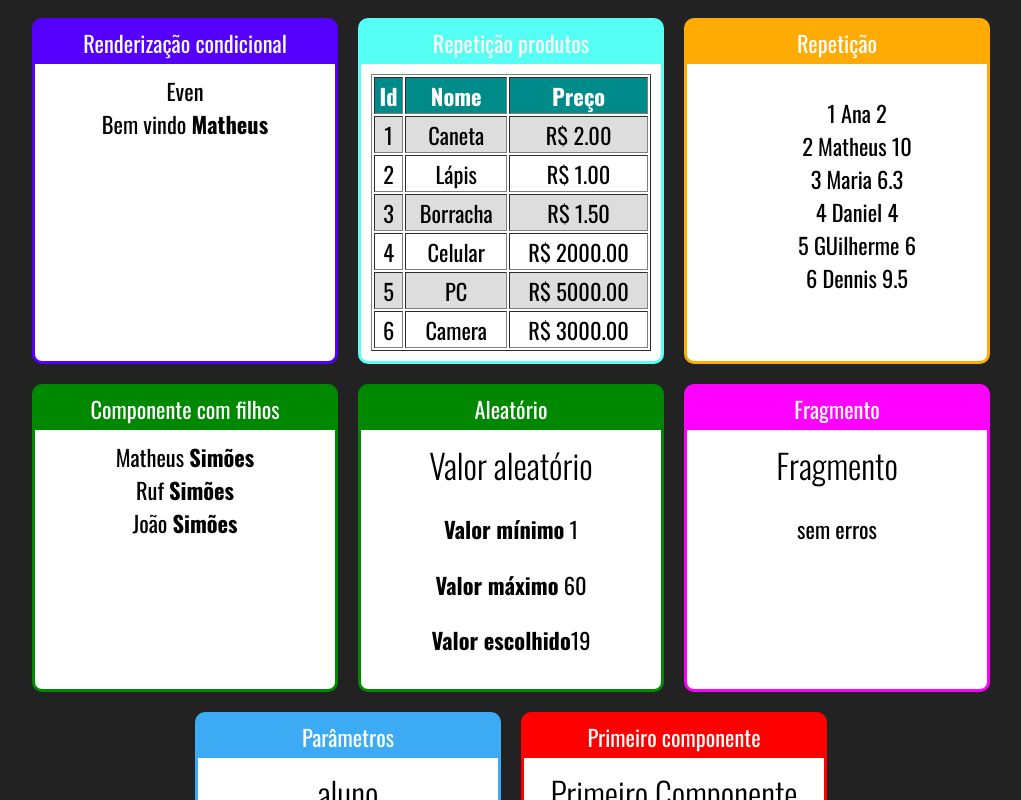
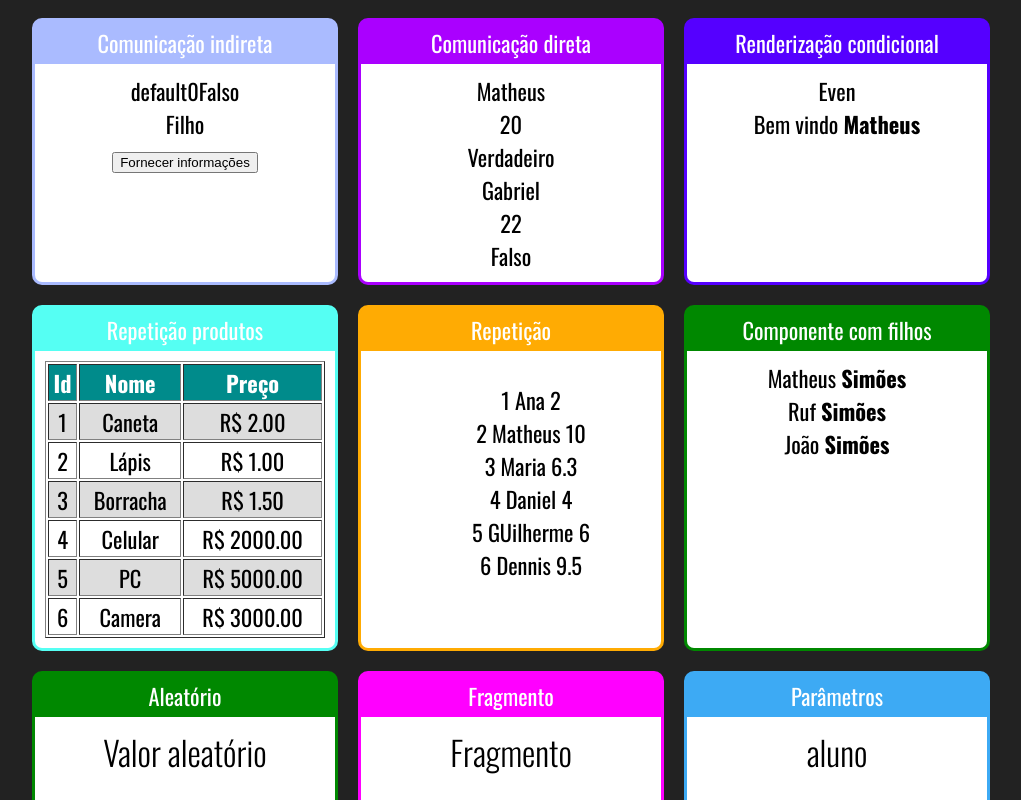
Before and after one commit to MatheusSimoes13/Clear-JS-Treinamento, a React (Create React App) app in the folder fundamentos-react/: page / in a window 1280 px wide. Shown: the top 800 px of the page, without its empty margins (129-1150 px from the left). Built offline with nearby package versions, Linux system fonts and the light colour scheme.

Commit message:
Comunicação Direta

```diff
--- a/fundamentos-react/src/App.jsx
+++ b/fundamentos-react/src/App.jsx
@@ -3,6 +3,8 @@ import React from "react"
 
 import Card from "./components/layout/Card"
 
+import IndirectFather from './components/communication/IndirectFather'
+import DirectFather from './components/communication/DirectFather'
 import UserInfo from './components/conditional/UserInfo'
 import EvenOrOdd from './components/conditional/EvenOrOdd'
 import ProductTable from './components/repetition/ProductTable'
@@ -19,6 +21,12 @@ export default _ => (
         <div className="App">
 
             <div className="Cards">
+            <Card titulo="Comunicação indireta" color="#AABBFF">
+                    <IndirectFather></IndirectFather>
+                </Card>
+                <Card titulo="Comunicação direta" color="#AA00FF">
+                    <DirectFather></DirectFather>
+                </Card>
                 <Card titulo="Renderização condicional" color="#5500FF">
                     <EvenOrOdd number={20}></EvenOrOdd>
                     <UserInfo user={{name:'Matheus'}}></UserInfo>
--- /dev/null
+++ b/fundamentos-react/src/components/communication/DirectFather.jsx
@@ -0,0 +1,12 @@
+import React from "react"
+import DirectSon from "./DirectSon"
+
+export default props => {
+    return (
+        <div>
+            <DirectSon name="Matheus" age={20} nerd={true}></DirectSon>
+            <DirectSon name="Gabriel" age={22} nerd={false}></DirectSon>
+        </div>
+
+    )
+}
--- /dev/null
+++ b/fundamentos-react/src/components/communication/DirectSon.jsx
@@ -0,0 +1,11 @@
+import React from "react"
+
+export default props => {
+    return (
+        <div>
+            <div>{props.name}</div>
+            <div>{props.age}</div>
+            <div>{props.nerd ? 'Verdadeiro' : 'Falso'}</div>
+        </div>
+    )
+}
--- /dev/null
+++ b/fundamentos-react/src/components/communication/IndirectFather.jsx
@@ -0,0 +1,28 @@
+import React from "react"
+import IndirectSon from "./IndirectSon"
+
+export default props => {
+    let name = 'default'
+    let age = 0
+    let nerd = false
+
+    function giveInfo(nameParam, ageParam, nerdParam){
+        name = nameParam
+        age = ageParam
+        nerd = nerdParam
+        console.log(name,age,nerd)
+    }
+
+    return (
+        <div>
+            <div>
+                <span>{name}</span>
+                <span>{age}</span>
+                <span>{nerd ? 'Verdadeiro' : 'Falso'}</span>
+            </div>
+
+            <IndirectSon whenClick={giveInfo}></IndirectSon>
+        </div>
+
+    )
+}
--- /dev/null
+++ b/fundamentos-react/src/components/communication/IndirectSon.jsx
@@ -0,0 +1,17 @@
+import React from "react"
+
+export default props => {
+    const callback = props.whenClick
+    return (
+        <div>
+            <div>
+                Filho
+            </div>
+            <button onClick={
+                _ => {
+                    callback('João',50, true)
+                }
+            }>Fornecer informações</button>
+        </div>
+    )
+}
```
